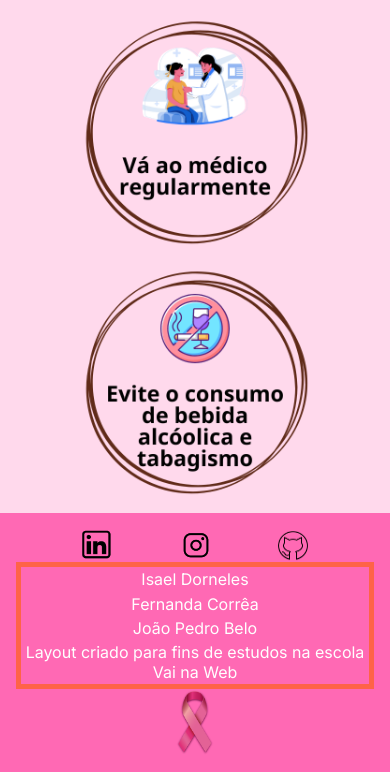
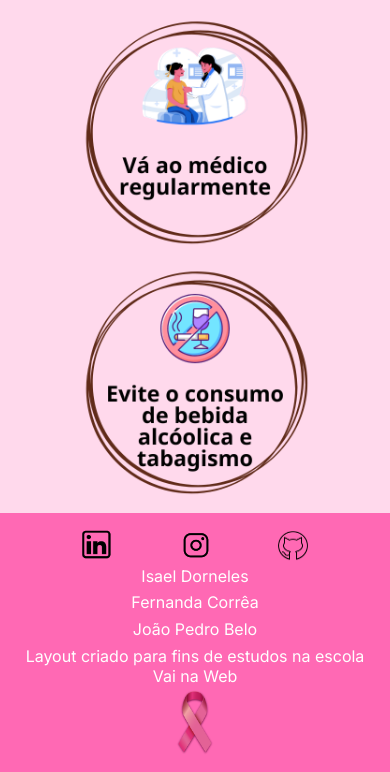
Before and after one commit to JuniorD-Isael/Outubro_Rosa, a plain HTML site: page index.html in a window 390 px wide. Shown: the part 1821-2593 px from the top of the page. Drawn offline with Linux system fonts and the light colour scheme.

Commit message:
removida a borda tomato da li do footer

```diff
--- a/style.scss
+++ b/style.scss
@@ -214,7 +214,6 @@ footer {
             flex-direction: column;
             width: 100%;
             height: 15vh;
-            border: solid tomato 5px;
             text-align: center;
         }
 
```
Also changed, not shown: style.css, 1 other file.
